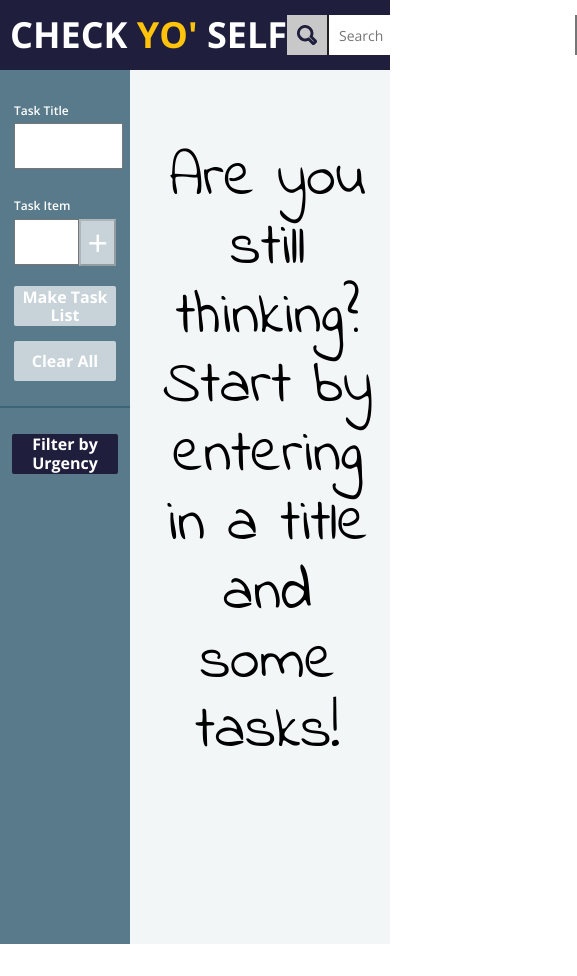
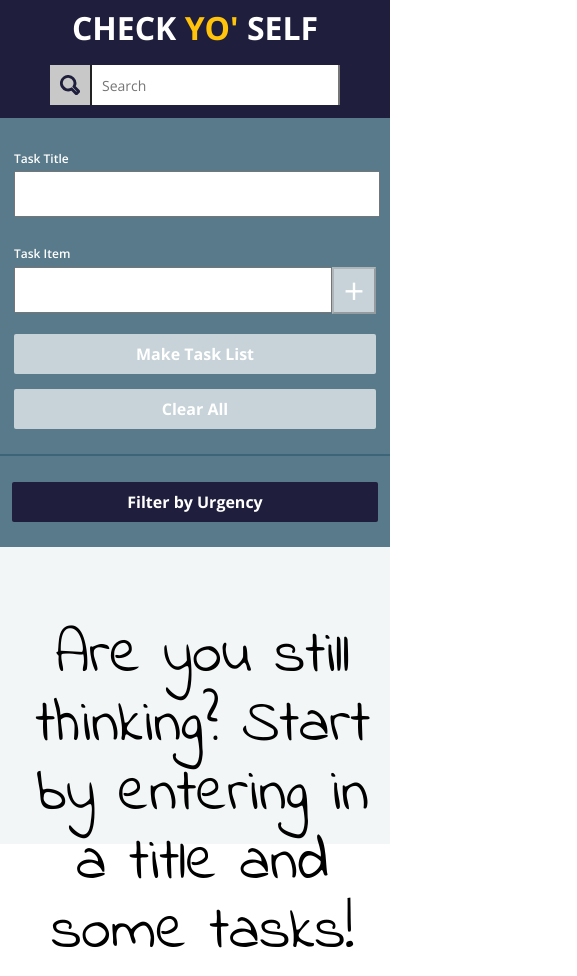
Before and after one commit to jogren/check-yo-self, a plain HTML site: page index.html in a window 390 px wide. Shown: the whole page, 577 px wide, since content can reach past the window. Before the commit the page ends 944 px from the top, so only its background shows below. Drawn offline with nearby package versions, Linux system fonts and the light colour scheme.

Commit message:
Initial media queries

```diff
--- a/main.js
+++ b/main.js
@@ -158,6 +158,17 @@ function togglecheckbox(e) {
   }
 }
 
+function getTaskFromArray(e) {
+  var taskId = e.target.closest('li').getAttribute('data-id')
+  return taskId;
+}
+
+function findTask(targetTaskId, targetTaskArray) {
+  return targetTaskArray.find(function(task) {
+    return task.taskId == targetTaskId;
+  });
+}
+
 function togglecheckboxStyle(e) {
   var checkboxText = e.target.closest('li').querySelector('.section__text--populate')
   checkboxText.classList.toggle('checkbox-text-active');
@@ -196,17 +207,6 @@ function enableDeleteBtn(targetTaskArray) {
   if(targetTaskArray.length === completedArray.length) {
     document.querySelector('.footer__image--delete').disabled = false;
   }
-}
-
-function getTaskFromArray(e) {
-  var taskId = e.target.closest('li').getAttribute('data-id')
-  return taskId;
-}
-
-function findTask(targetTaskId, targetTaskArray) {
-  return targetTaskArray.find(function(task) {
-    return task.taskId == targetTaskId;
-  });
 }
 
 function deleteToDoLists(e) {
--- a/styles.css
+++ b/styles.css
@@ -60,6 +60,7 @@ main {
   grid-area: main;
   display: flex;
   flex-direction: column;
+  min-width: 250px;
 }
 
 fieldset {
@@ -269,3 +270,38 @@ footer {
  background-color: #EF4A23;
  border: #782616;
 }
+
+/*MEDIA QUERIES*/
+
+@media screen and (max-width: 595px) {
+
+  nav {
+    justify-content: center;
+    height: 130px;
+  }
+
+  h1 {
+    position: absolute;
+    margin-top: 10px;
+  }
+
+  .nav--search {
+    margin-top: 65px;
+  }
+}
+
+@media screen and (max-width: 500px) {
+
+  body {
+    display: flex;
+    flex-direction: column;
+  }
+
+  h1 {
+    font-size: 32px;
+  }
+
+  .nav--search {
+    margin-bottom: 13px;
+
+}
```
